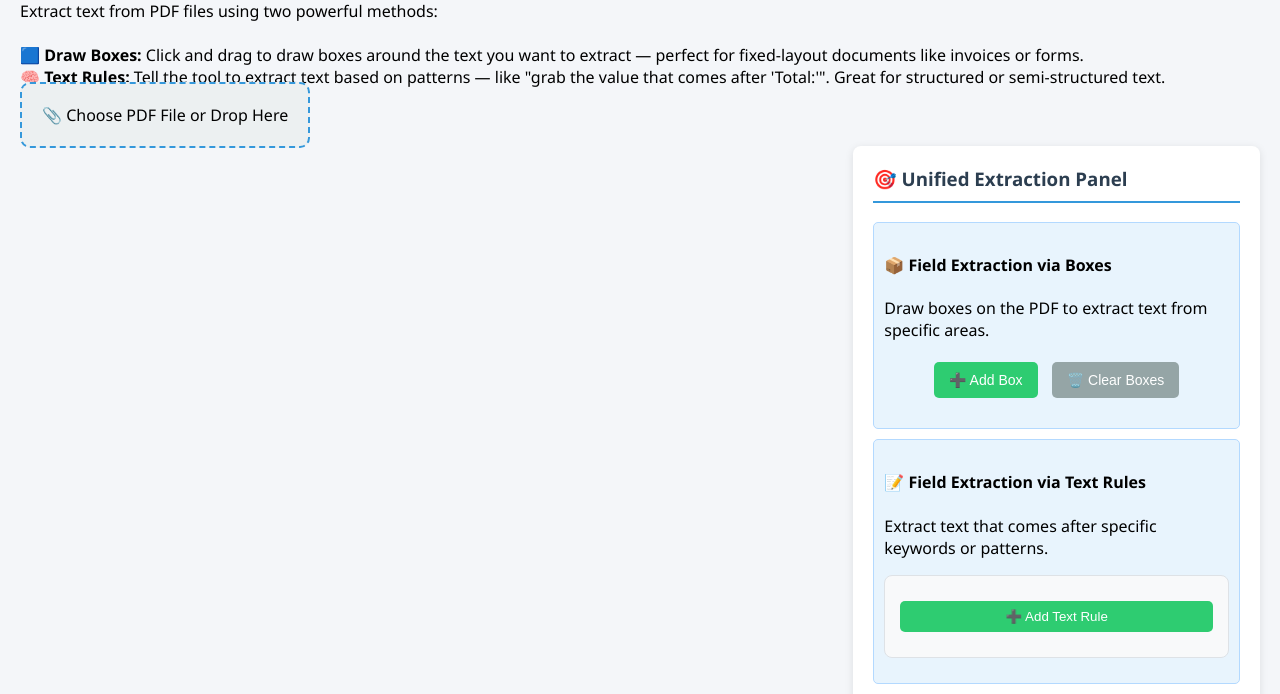
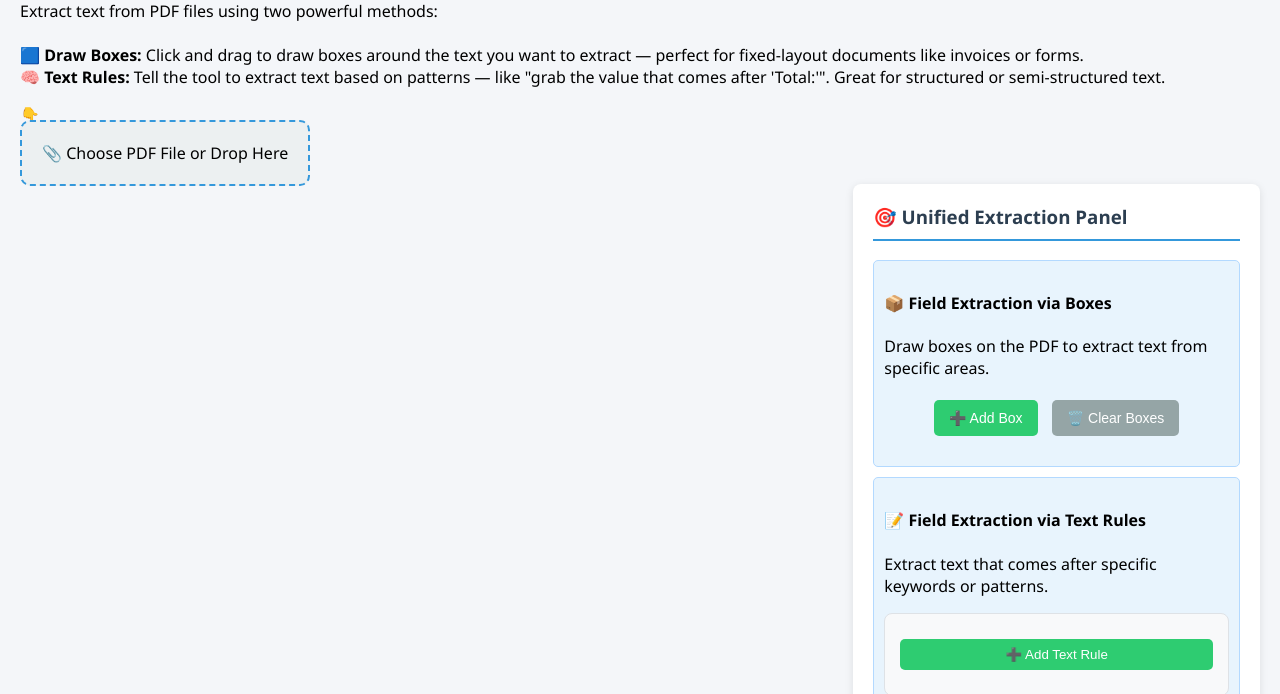
Before and after one commit to Ahmed-Adenwala/PDF-TOOL, a plain HTML site: page index.html in a window 1280 px wide. Shown: the part 106-800 px from the top of the page. Drawn offline with Linux system fonts and the light colour scheme; a script that the page names is missing.

Commit message:
Update index.html

```diff
--- a/index.html
+++ b/index.html
@@ -258,6 +258,7 @@
       🟦 <strong>Draw Boxes:</strong> Click and drag to draw boxes around the text you want to extract — perfect for fixed-layout documents like invoices or forms.<br>
       🧠 <strong>Text Rules:</strong> Tell the tool to extract text based on patterns — like "grab the value that comes after 'Total:'". Great for structured or semi-structured text.
     </p>
+    <p> 👇</p>
     <div id="status"></div>
     <label class="upload-area" id="upload-area">
       📎 Choose PDF File or Drop Here
```
